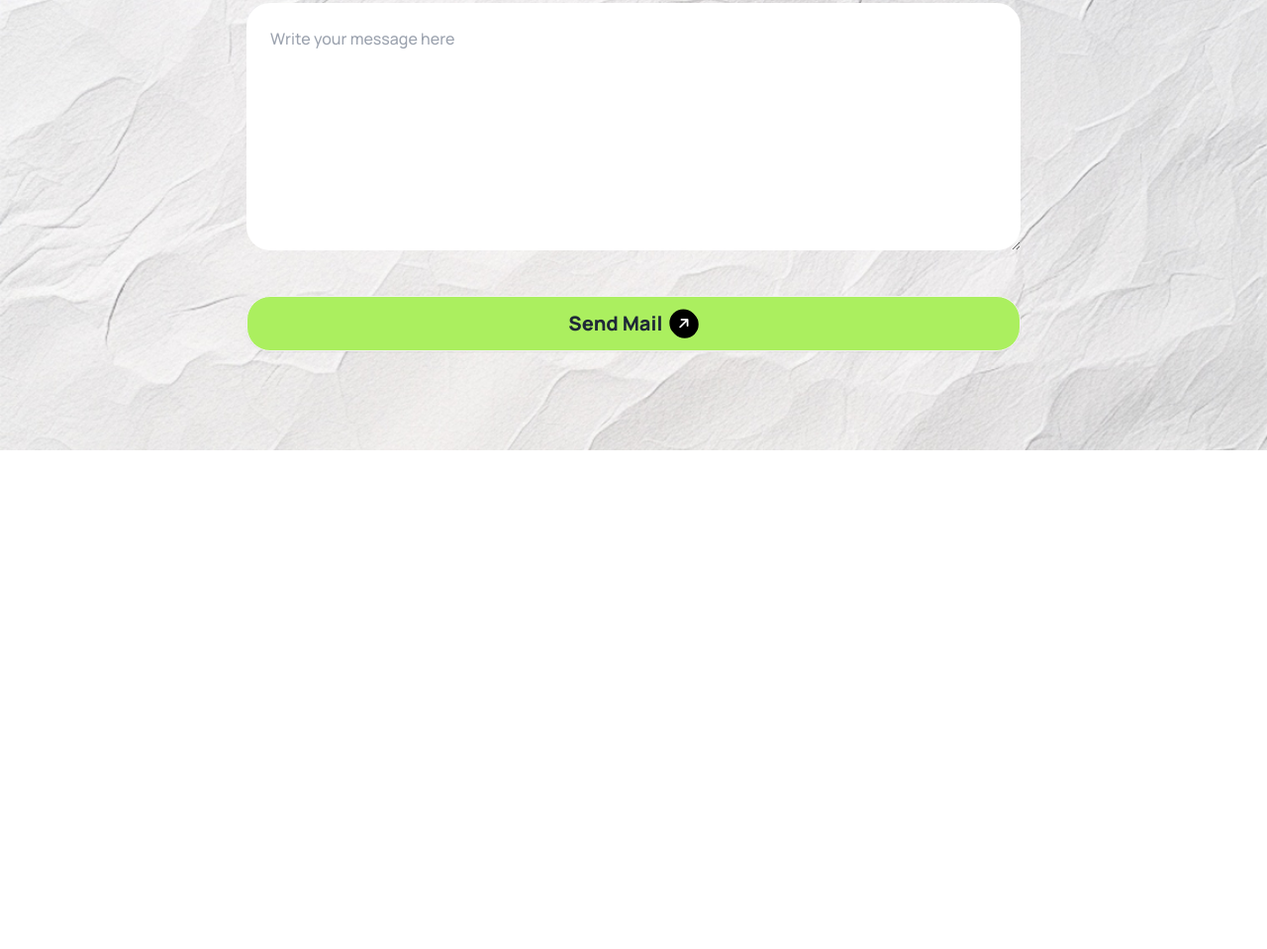
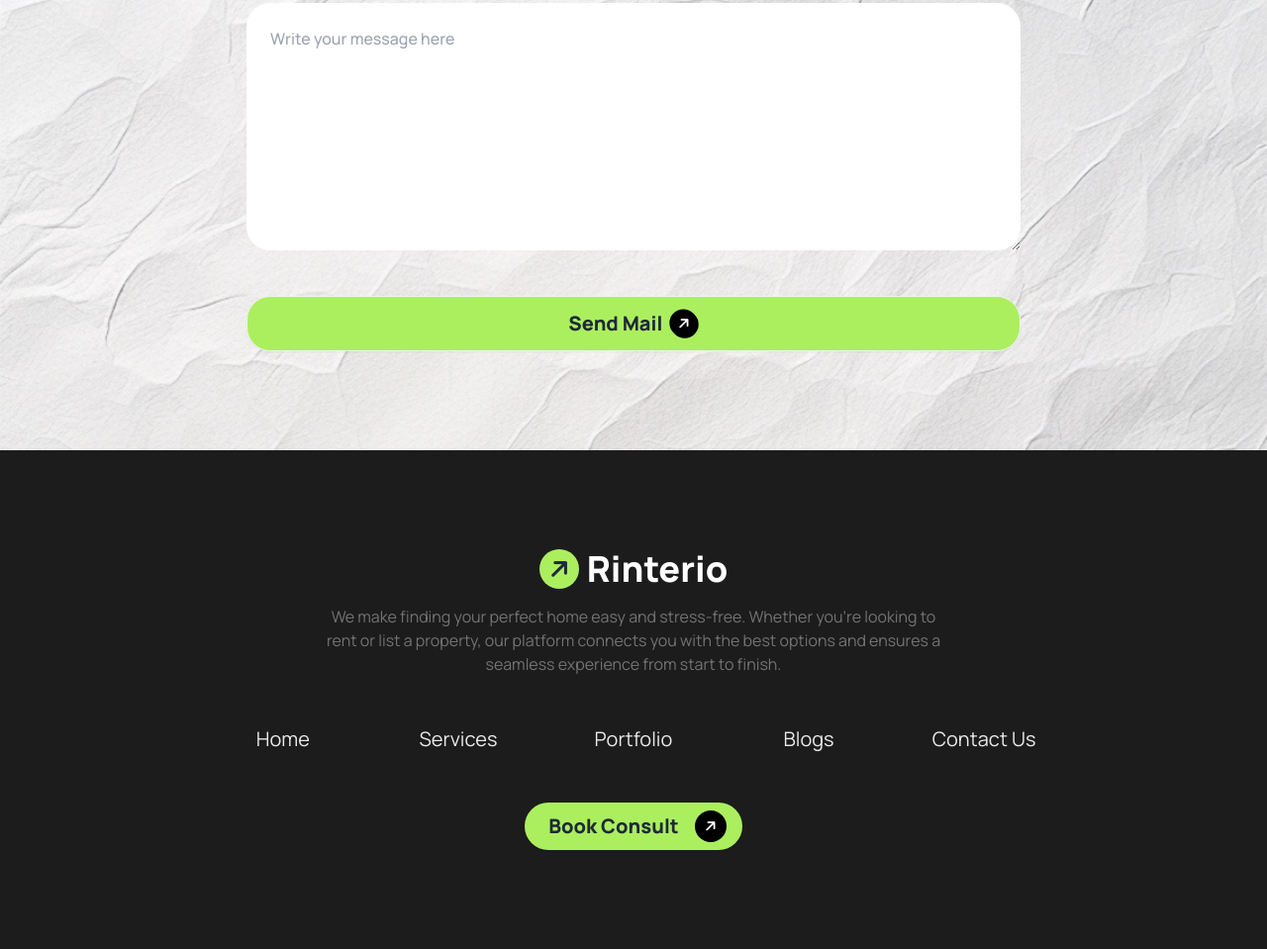
Before and after one commit to SantanuBanik-Phy/BA10-03-Assingment, a plain HTML site: page index.html in a window 1280 px wide. Shown: the part 4678-5637 px from the top of the page at 99% size. Before the commit the page ends 5133 px from the top, so only its background shows below. Drawn offline with nearby package versions, Linux system fonts and the light colour scheme.

Commit message:
footer section added

```diff
--- a/index.html
+++ b/index.html
@@ -295,9 +295,30 @@
       </div>
     </section>
     <!-- next project section end here  -->
+    </main>
+    <footer class="bg-[#1C1C1C] lg:pt-[100px] lg:pb-[100px] pt-[70px] pb-[70px]">
+      <div>
+        <p class="flex gap-2 mx-auto justify-center items-center"><i
+            class="fa-solid fa-arrow-right bg-[#ABEF5F] -rotate-45 rounded-full p-2 w-10 h-10 flex justify-center items-center text-2xl"></i>
+          <span class="text-4xl text-white font-extrabold">Rinterio</span>
+        </p>
+        <p class="text-center text-[#737373] sm:w-2/3 xl:w-2/4 2xl:w-1/3 mx-auto pt-4">We make finding your perfect home easy and stress-free. Whether you're looking to rent or list a property, our platform connects you with the best options and ensures a seamless experience from start to finish.</p>
+      </div>
+      <div class="text-xl grid grid-cols-1 gap-8 sm:grid-cols-5 sm:w-5/6 lg:w-2/3 text-[#E9E9E9] mx-auto justify-items-center pt-[50px]">
+        <p class="cursor-pointer">Home</p>
+        <p class="cursor-pointer">Services</p>
+        <p class="cursor-pointer">Portfolio</p>
+        <p class="cursor-pointer">Blogs</p>
+        <p class="cursor-pointer">Contact Us</p>
 
+      </div>
+      <div class="mx-auto pt-[50px]">
+        <button class="mx-auto btn bg-[#ABEF5F] rounded-3xl flex justify-center items-center w-[220px] border-none"><span class="font-extrabold text-xl mx-2">Book
+          Consult</span>
+        <i class="fa-solid fa-arrow-right bg-black text-white -rotate-45 p-2 rounded-full w-8 h-8 flex justify-center items-center"></i></button>
+      </div>
 
-    </main>
+    </footer>
 
 
 </body>
```
